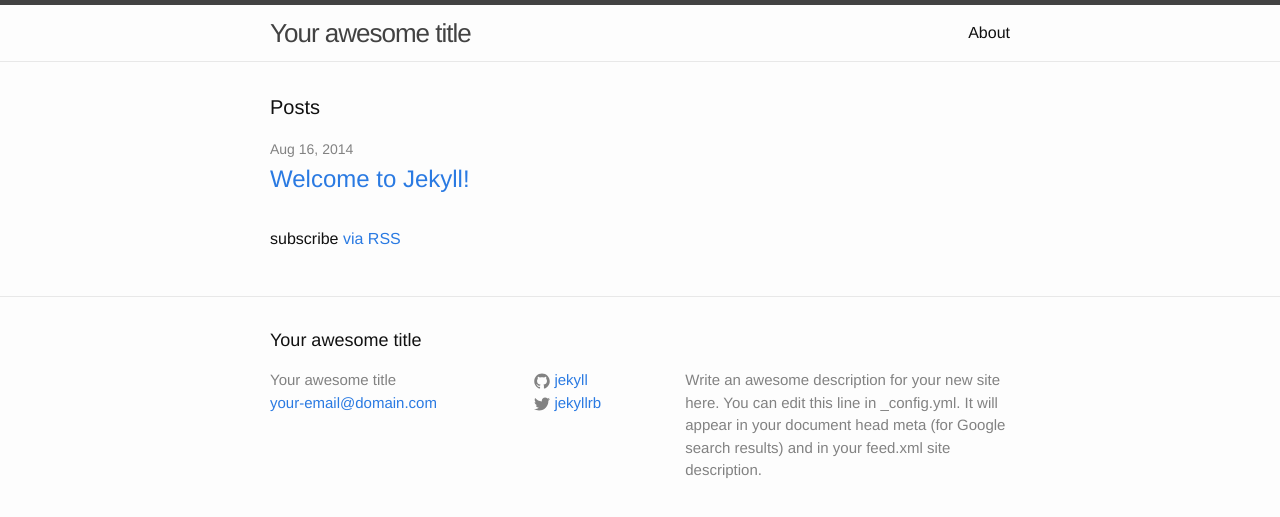
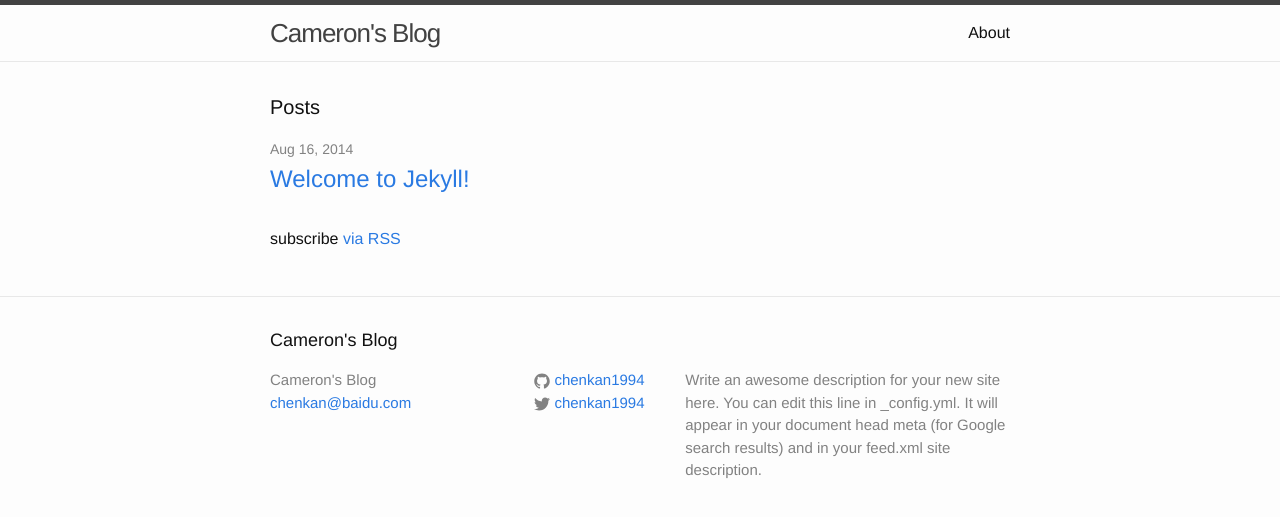
Before and after one commit to chenkan0104/chenkan1994.github.io, a Jekyll site: the page built from index.html, in a window 1280 px wide. Shown: the top 517 px of the page. Built offline with Jekyll 4.4.1, drawn with Linux system fonts in a browser that asks for light colours.

Commit message:
change config file

```diff
--- a/_config.yml
+++ b/_config.yml
@@ -1,14 +1,14 @@
 # Site settings
-title: Your awesome title
-email: your-email@domain.com
+title: Cameron's Blog
+email: chenkan@baidu.com
 description: > # this means to ignore newlines until "baseurl:"
   Write an awesome description for your new site here. You can edit this
   line in _config.yml. It will appear in your document head meta (for
   Google search results) and in your feed.xml site description.
 baseurl: "" # the subpath of your site, e.g. /blog/
-url: "http://yourdomain.com" # the base hostname & protocol for your site
-twitter_username: jekyllrb
-github_username:  jekyll
+url: "http://b.chenkan1994.cn" # the base hostname & protocol for your site
+twitter_username: chenkan1994
+github_username:  chenkan1994
 
 # Build settings
 markdown: kramdown
```
